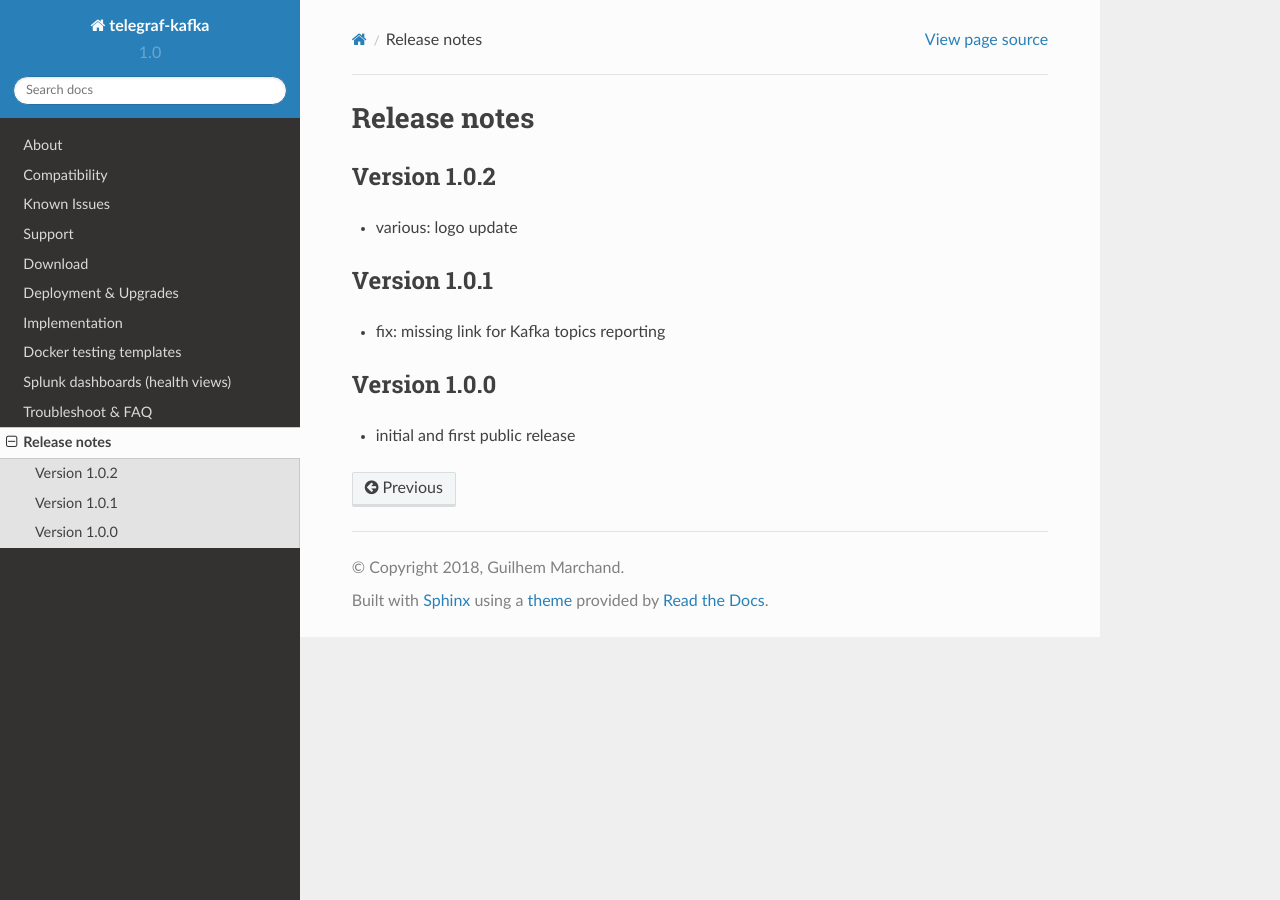
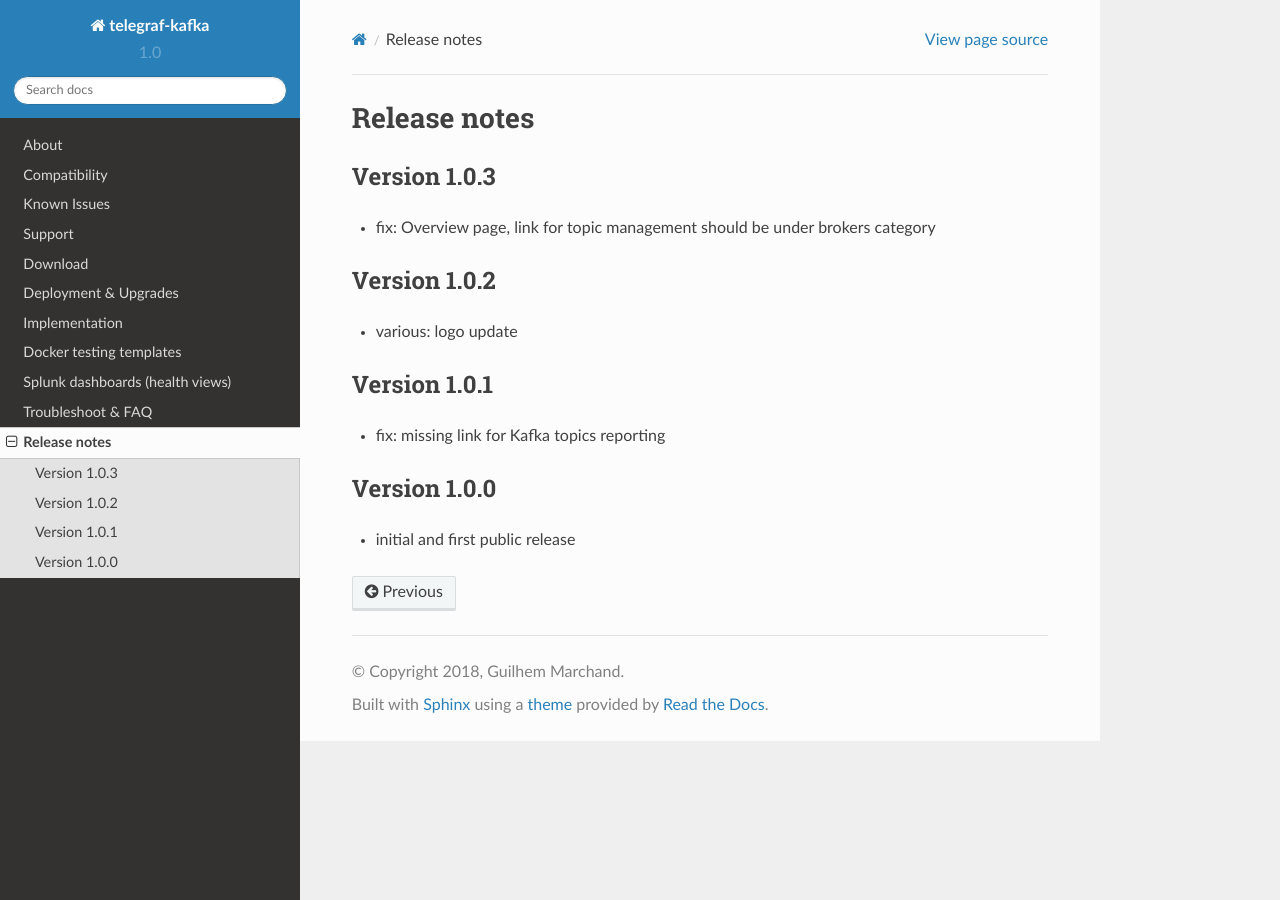
Before and after one commit to guilhemmarchand/telegraf-kafka, a Sphinx documentation site: the page built from docs/releasenotes.rst, in a window 1280 px wide. Built offline with Sphinx 7.4.7 and the Read the Docs theme 2.0.0, drawn with Linux system fonts in a browser that asks for light colours.

Commit message:
version 1.0.3

```diff
--- a/docs/releasenotes.rst
+++ b/docs/releasenotes.rst
@@ -1,5 +1,9 @@
 Release notes
 #############
+
+Version 1.0.3
+=============
+- fix: Overview page, link for topic management should be under brokers category
 
 Version 1.0.2
 =============
```
Also changed, not shown: 4 other files.
